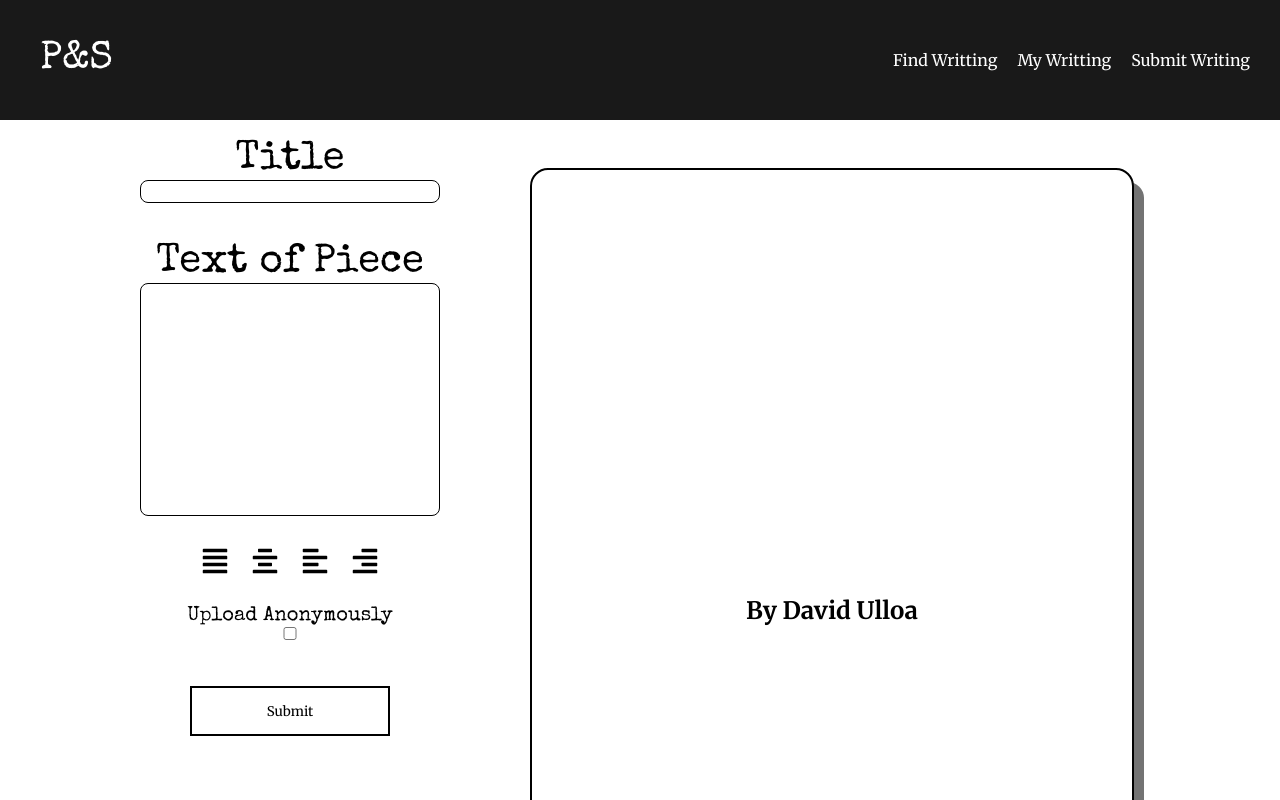
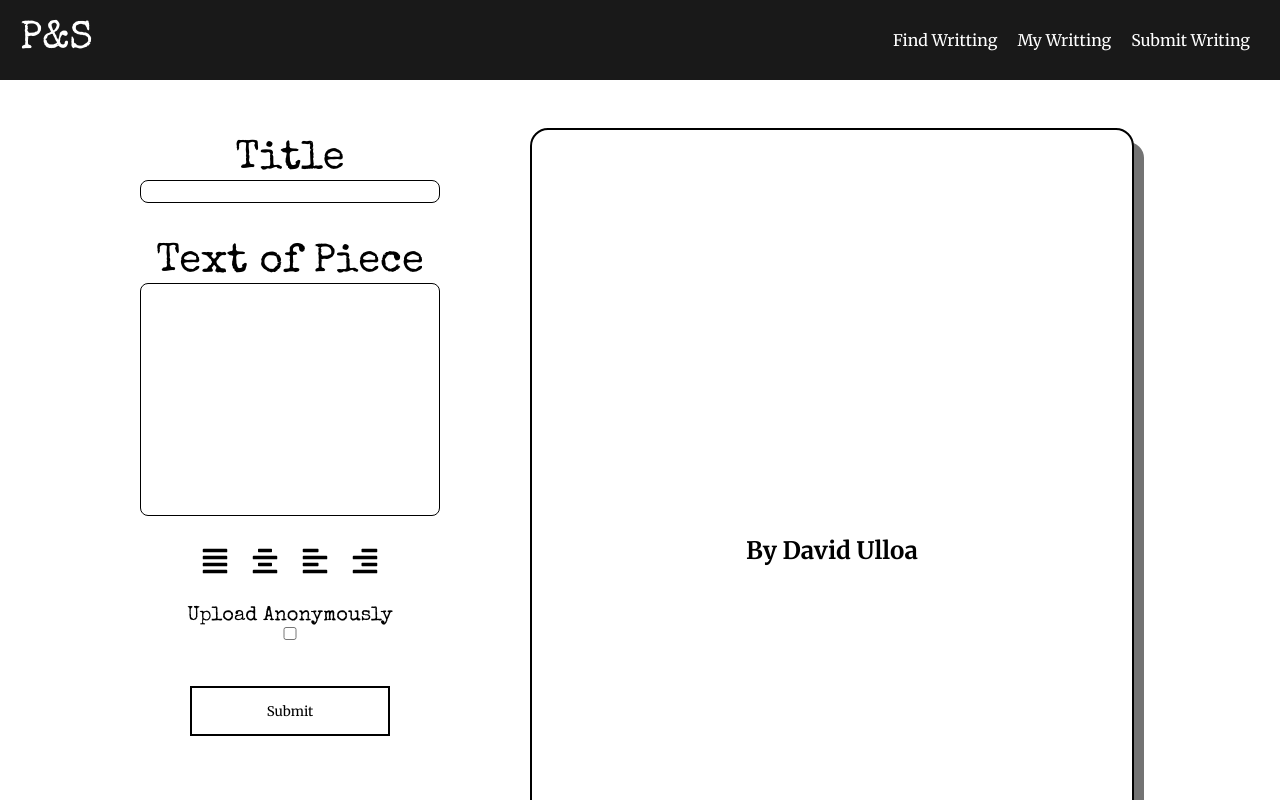
Before and after one commit to DavidUlloa6310/YourPapyrs, a React (Create React App) app in the folder client/: page /upload in a window 1280 px wide. Shown: the top 800 px of the page. Built offline with nearby package versions, Linux system fonts and the light colour scheme.

Commit message:
Edited CSS styling

```diff
--- a/client/src/Components/ProfilePage/ProfilePage.module.css
+++ b/client/src/Components/ProfilePage/ProfilePage.module.css
@@ -6,7 +6,7 @@
   min-height: 100vh;
 }
 
-h1 {
+.section h1 {
   padding: 20px;
 }
 
--- a/client/src/Components/UploadPage/UploadForm.module.css
+++ b/client/src/Components/UploadPage/UploadForm.module.css
@@ -2,6 +2,7 @@
   display: flex;
   flex-direction: column;
   width: 30vw;
+  padding-top: 40px;
 }
 
 .input-div {
```
